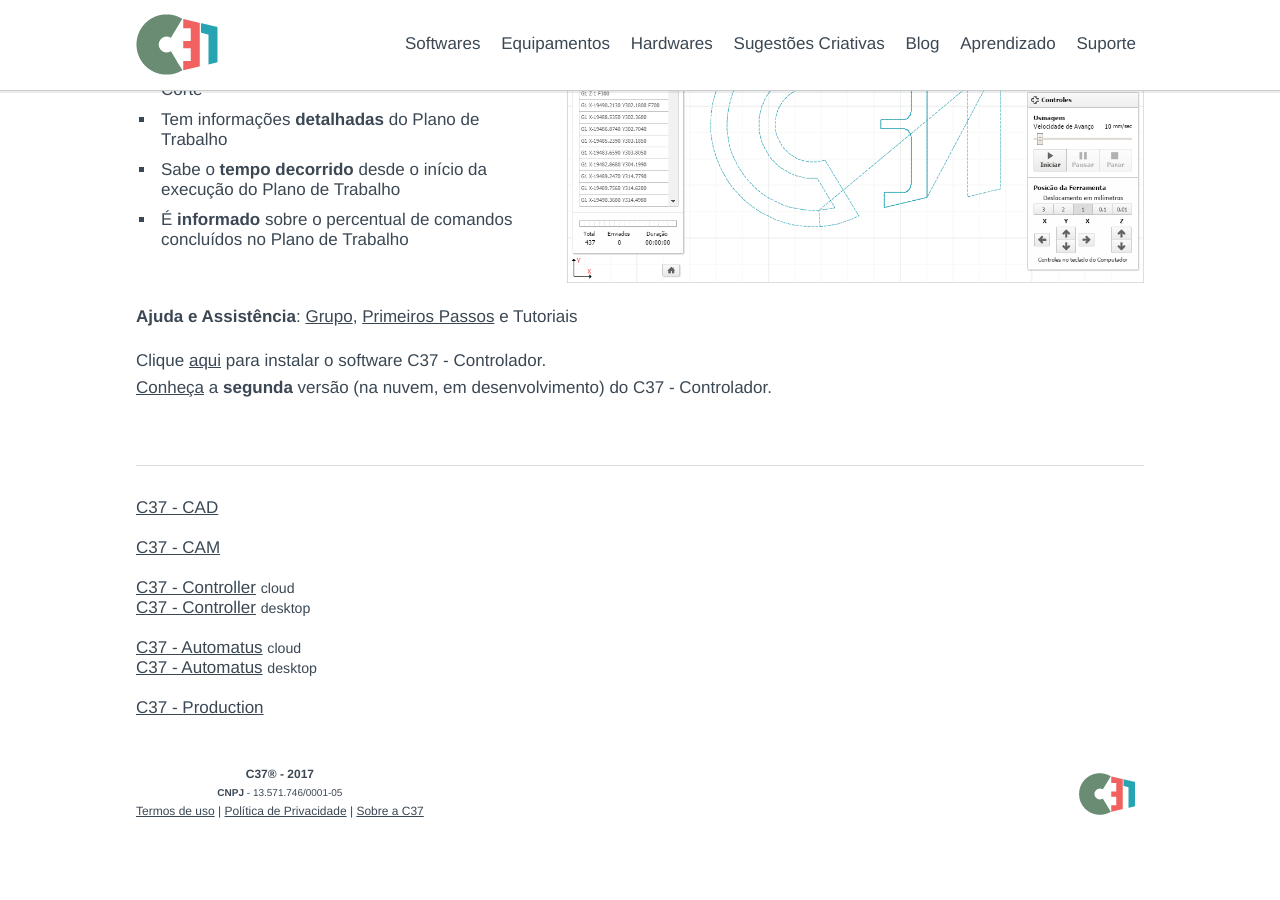
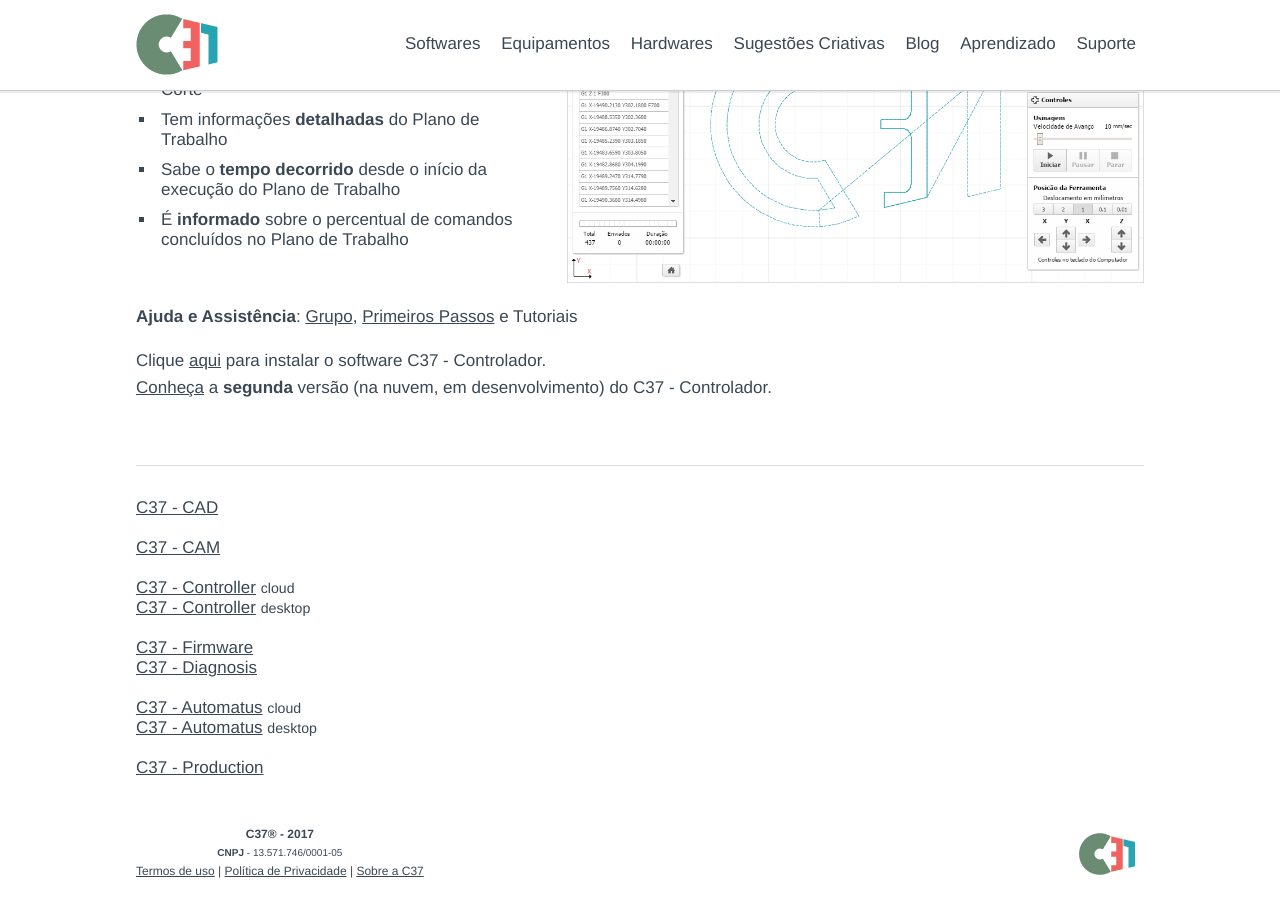
Before and after one commit to C37/website, a Jekyll site: the page built from software/index.html, in a window 1280 px wide and 900 px high, scrolled down 2620 px. Built offline with Jekyll 4.4.1, drawn with Linux system fonts in a browser that asks for light colours; nearby versions of some CDN libraries; comment, search, counter and statistics services are not loaded; before the commit the page ends 3460 px from its top, so only the background shows below that.

Commit message:
atulizacoes em softwares

```diff
--- a/software/index.html
+++ b/software/index.html
@@ -208,23 +208,28 @@
 
 <div class="wrap">
 
-    <a href="http://cad.c37.co" target="_blank">C37 - CAD</a>
+    <a href="/software/cad.html">C37 - CAD</a>
     <br>
     <br>
-    <a href="http://cam.c37.co" target="_blank">C37 - CAM</a>
+    <a href="/software/cam.html">C37 - CAM</a>
     <br>
     <br>
-    <a href="http://controller.c37.co" target="_blank">C37 - Controller</a> <small>cloud</small>
+    <a href="/software/controller-cloud.html">C37 - Controller</a> <small>cloud</small>
     <br>
-    <a href="https://www.facebook.com/groups/c37.controller/" target="_blank">C37 - Controller</a> <small>desktop</small>
+    <a href="/software/controller-desktop.html">C37 - Controller</a> <small>desktop</small>
     <br>
     <br>
-    <a href="https://www.facebook.com/groups/c37.controller/" target="_blank">C37 - Automatus</a> <small>cloud</small>
+    <a href="/software/firmware.html">C37 - Firmware</a>
     <br>
-    <a href="https://www.facebook.com/groups/c37.controller/" target="_blank">C37 - Automatus</a>  <small>desktop</small>
+    <a href="/software/diagnosis.html">C37 - Diagnosis</a>
     <br>
     <br>
-    <a href="https://www.facebook.com/groups/c37.controller/" target="_blank">C37 - Production</a>
+    <a href="/software/automatus-cloud.html">C37 - Automatus</a> <small>cloud</small>
+    <br>
+    <a href="/software/automatus-desktop.html">C37 - Automatus</a>  <small>desktop</small>
+    <br>
+    <br>
+    <a href="/software/production.html">C37 - Production</a>
 
 </div>
 
```
Also changed, not shown: software/diagnosis.html (added), software/firmware.html (added).
